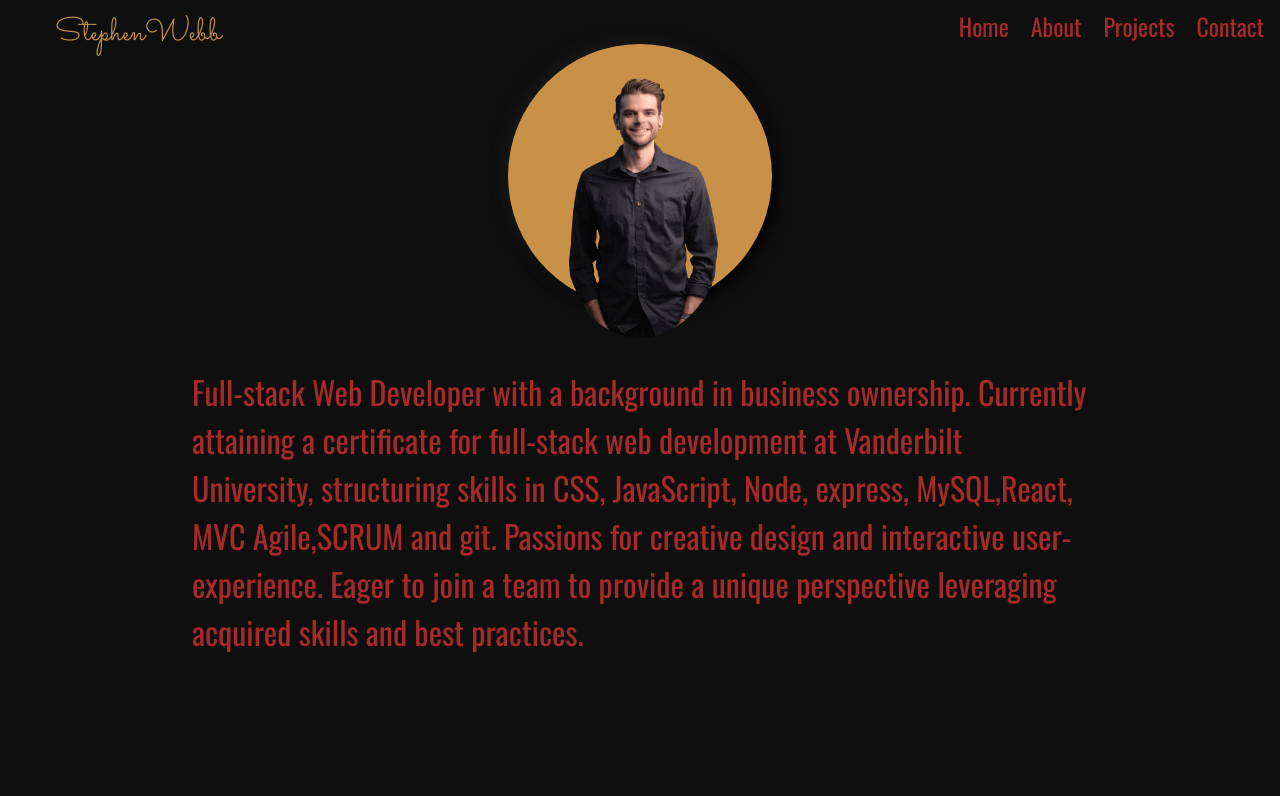
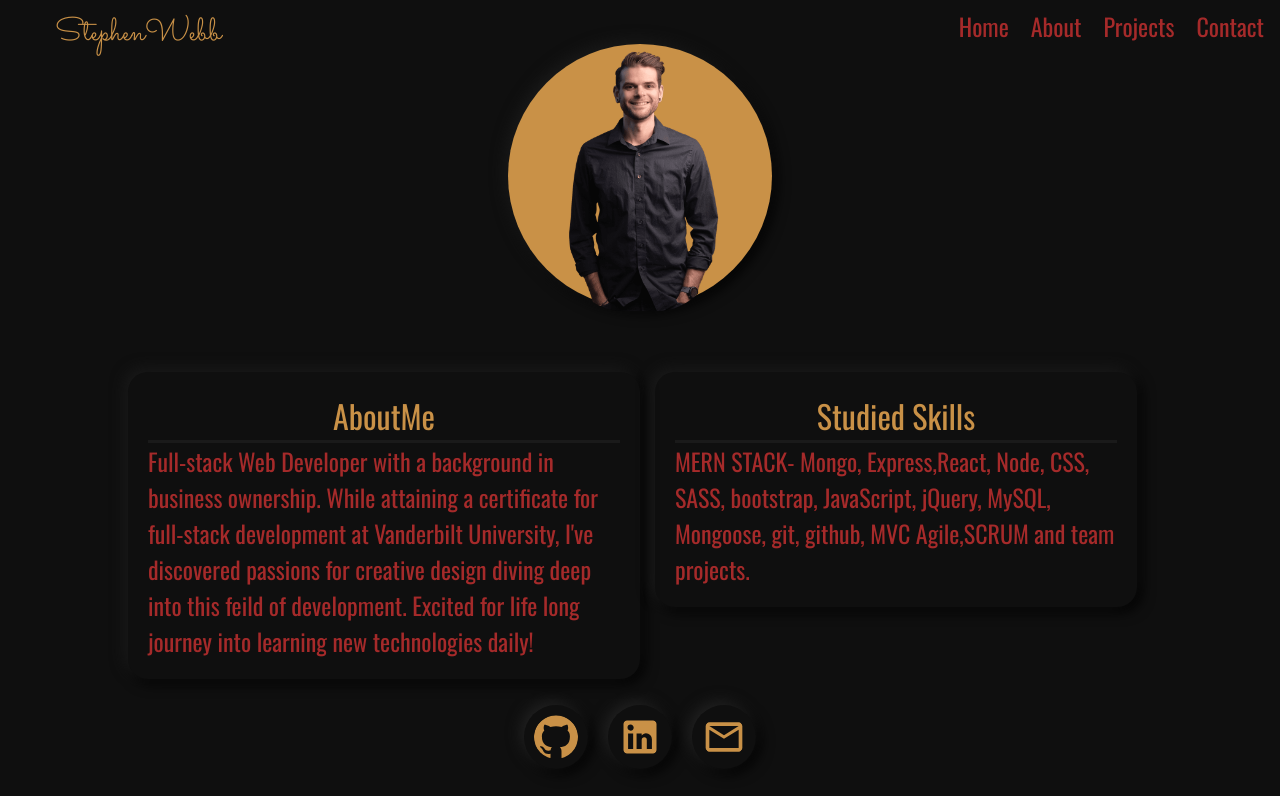
Before and after one commit to stevie2codes/React-portfolio, a React (Create React App) app: page /About in a window 1280 px wide. Shown: the top 796 px of the page. Built offline with nearby package versions, Linux system fonts and the light colour scheme.

Commit message:
fixed about page and made icon component to share across all pages

```diff
--- a/src/components/about/about.css
+++ b/src/components/about/about.css
@@ -17,19 +17,28 @@
   position: absolute;
   transform: translate(-50%, -50%);
   left: 50%;
-  top: 25%;
-  border-radius: 50%;
+  top: 21.6%;
+  border-radius: 40%;
 }
 
-.aboutText {
-  position: absolute;
-  transform: translate(-50%, -50%);
-  left: 50%;
-  top: 65%;
-  width: 70%;
+.container {
+  margin-top: 40vh;
+  max-width: 80vw;
 }
-.brand-state {
-  font-size: 2.5vmax;
+.brand-state,
+.skillList {
+  font-size: 3vh;
   color: brown;
   font-family: "Oswald", sans-serif;
+  /* border: 1px solid rgb(201, 145, 71); */
+  padding: 20px;
+  border-radius: 20px;
+  box-shadow: -4px -4px 14px rgb(26, 26, 26), 4px 4px 14px rgb(0, 0, 0);
 }
+
+.aboutSpan {
+  font-size: 4vh;
+  color: rgb(201, 145, 71);
+  font-family: "Oswald", sans-serif;
+  border-bottom: 3px solid rgb(26, 26, 26);
+}
--- a/src/components/about/about.js
+++ b/src/components/about/about.js
@@ -1,26 +1,41 @@
 import React from "react";
 import "./about.css";
+import Icons from "../icons";
 
 function About(props) {
   return (
-    <div>
+    <div className="animated fadeIn slow">
       <div className="element"></div>
       <img
         src={require("../projectPics/FullSizeRender.png")}
         className="portPic"
         alt="pic"
       />
-      <div className="aboutText">
-        <p className="brand-state">
-          Full-stack Web Developer with a background in business ownership.
-          Currently attaining a certificate for full-stack web development at
-          Vanderbilt University, structuring skills in CSS, JavaScript, Node,
-          express, MySQL,React, MVC Agile,SCRUM and git. Passions for creative
-          design and interactive user-experience. Eager to join a team to
-          provide a unique perspective leveraging acquired skills and best
-          practices.
-        </p>
+      <div className="container">
+        <div className="aboutText row ">
+          <p className="brand-state col-md-6 ">
+            <span className="aboutSpan d-flex justify-content-center">
+              <span>AboutMe</span>
+            </span>
+            Full-stack Web Developer with a background in business ownership.
+            While attaining a certificate for full-stack development at
+            Vanderbilt University, I've discovered passions for creative design
+            diving deep into this feild of development. Excited for life long
+            journey into learning new technologies daily!
+          </p>
+          <div className="list col-md-6">
+            <p className="skillList">
+              <span className="aboutSpan d-flex justify-content-center">
+                <span>Studied Skills</span>
+              </span>
+              MERN STACK- Mongo, Express,React, Node, CSS, SASS, bootstrap,
+              JavaScript, jQuery, MySQL, Mongoose, git, github, MVC Agile,SCRUM
+              and team projects.
+            </p>
+          </div>
+        </div>
       </div>
+      <Icons />
     </div>
   );
 }
--- a/src/components/home/homeContent.js
+++ b/src/components/home/homeContent.js
@@ -1,22 +1,11 @@
 import React from "react";
 import "./home.css";
-import GitHubIcon from "@material-ui/icons/GitHub";
-import LinkedInIcon from "@material-ui/icons/LinkedIn";
-import MailOutlineIcon from "@material-ui/icons/MailOutline";
+import Icons from "../icons";
 
 const HomeContent = props => {
-  const styles = {
-    fontSize: "8vh",
-    display: "block",
-    margin: 10,
-    backgroundColor: "rgb(15, 15, 15)",
-    boxShadow: `-4px -4px 14px rgb(33, 33, 33), 4px 4px 14px rgb(0, 0, 0)`,
-    padding: "10",
-    borderRadius: `50%`
-  };
   return (
     <React.Fragment>
-      <div className="mainContent">
+      <div className="mainContent ">
         <div className="nameContainer row">
           <h1 className="webText animated fadeIn slow col-1">STEPHEN WEBB</h1>
           <div className="subText">
@@ -24,20 +13,7 @@ const HomeContent = props => {
             <h1 className="devText animated slideInRight slow">DEVELOPER</h1>
           </div>
         </div>
-        <div className="homeIconList d-flex  ">
-          <a href="https://github.com/stevie2codes">
-            <GitHubIcon style={styles} className="GitHubIcon" />
-          </a>
-          <a href="https://www.linkedin.com/in/js-webb/">
-            <LinkedInIcon style={styles} className="linkInIcon" />
-          </a>
-          <a
-            href="mailto:j.stephenwebb@gmail.com.com?Subject=Job%20inquiry"
-            target="_top"
-          >
-            <MailOutlineIcon style={styles} className="mailIcon" />
-          </a>
-        </div>
+        <Icons />
       </div>
     </React.Fragment>
   );
--- /dev/null
+++ b/src/components/icons.js
@@ -0,0 +1,34 @@
+import React from "react";
+import GitHubIcon from "@material-ui/icons/GitHub";
+import LinkedInIcon from "@material-ui/icons/LinkedIn";
+import MailOutlineIcon from "@material-ui/icons/MailOutline";
+
+const Icons = props => {
+  const styles = {
+    fontSize: "8vh",
+    display: "block",
+    margin: 10,
+    backgroundColor: "rgb(15, 15, 15)",
+    boxShadow: `-4px -4px 14px rgb(33, 33, 33), 4px 4px 14px rgb(0, 0, 0)`,
+    padding: "10",
+    borderRadius: `50%`
+  };
+  return (
+    <div className="homeIconList d-flex  ">
+      <a href="https://github.com/stevie2codes">
+        <GitHubIcon style={styles} className="GitHubIcon" />
+      </a>
+      <a href="https://www.linkedin.com/in/js-webb/">
+        <LinkedInIcon style={styles} className="linkInIcon" />
+      </a>
+      <a
+        href="mailto:j.stephenwebb@gmail.com.com?Subject=Job%20inquiry"
+        target="_top"
+      >
+        <MailOutlineIcon style={styles} className="mailIcon" />
+      </a>
+    </div>
+  );
+};
+
+export default Icons;
```
